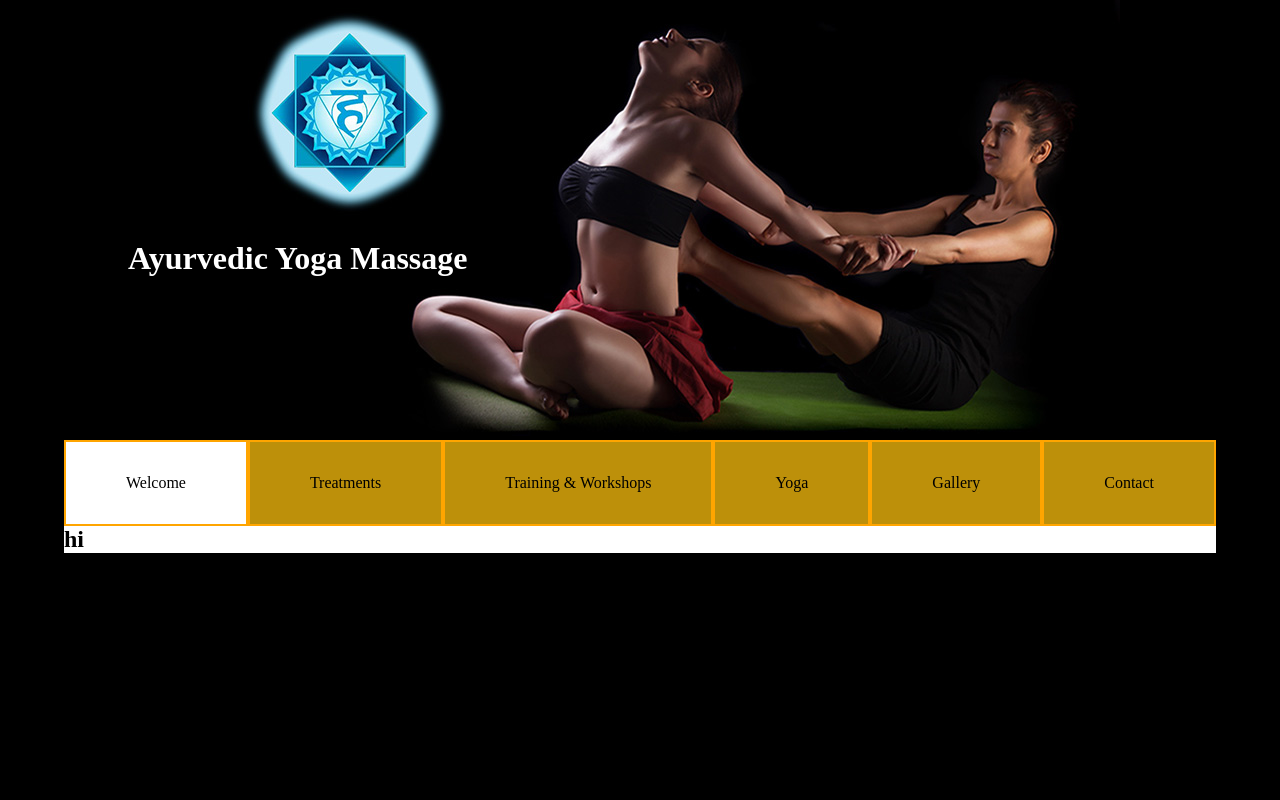
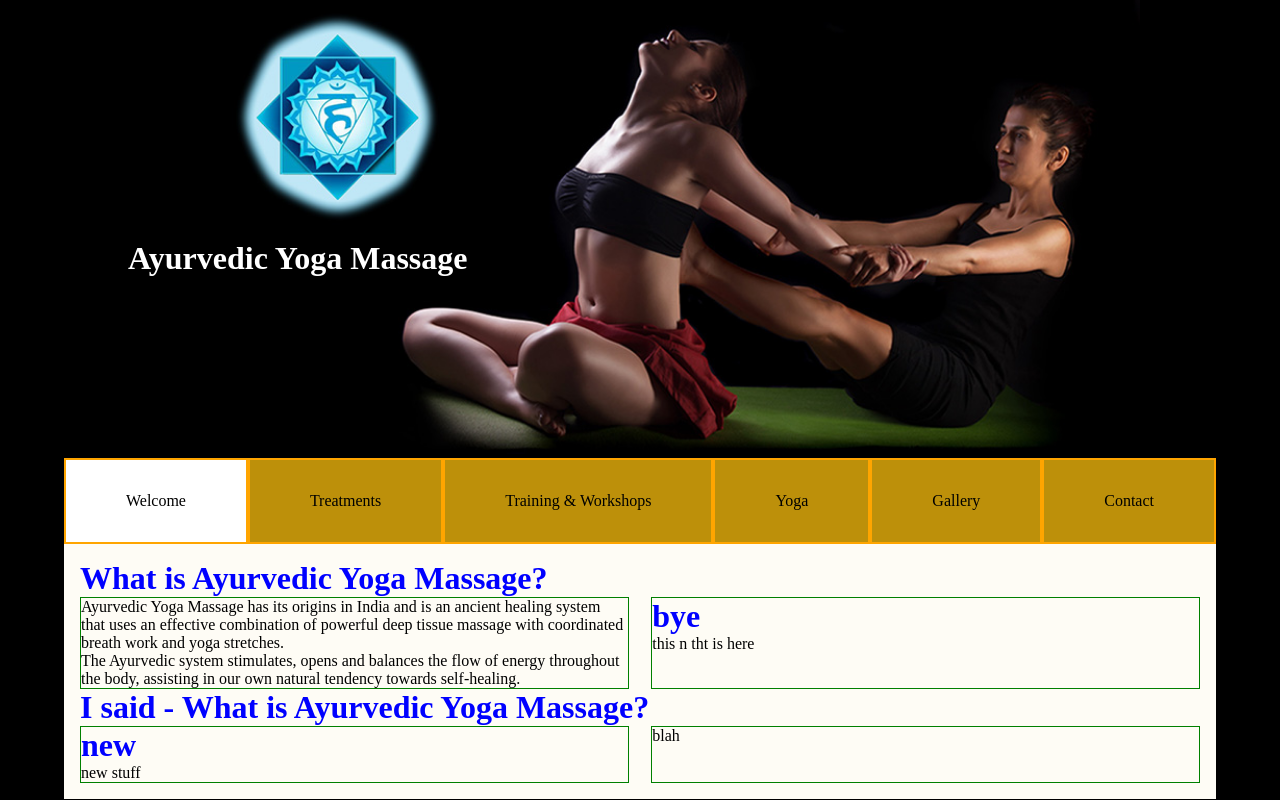
Before and after one commit to aq2/pugjs, a plain HTML site: page dist/index.html in a window 1280 px wide. Drawn offline with Linux system fonts and the light colour scheme.

Commit message:
slow progress

```diff
--- a/dist/index.html
+++ b/dist/index.html
@@ -13,6 +13,7 @@
       <h1>Ayurvedic Yoga Massage</h1>
     </header>
     <main>
+      <!--/ nav-->
       <nav>
         <ul>
           <li class="tab active" rel="welcome">Welcome</li>
@@ -23,9 +24,41 @@
           <li class="tab" rel="contact">Contact</li>
         </ul>
       </nav>
+      <!--/ welcome-->
+      <section class="active">
+        <!--includes here for each tab
+        //- article what can this be?
+
+        -->
+        <h2>What is Ayurvedic Yoga Massage?</h2>
+        <div class="left">
+          <p>
+            Ayurvedic Yoga Massage has its origins in India and is an ancient healing system
+            that uses an effective combination of powerful deep tissue massage with coordinated
+            breath work and yoga stretches.
+          </p>
+          <p>
+            The Ayurvedic system stimulates, opens and balances the flow of energy throughout
+            the body, assisting in our own natural tendency towards self-healing.
+
+          </p>
+        </div>
+        <div class="right">
+          <h2>bye</h2>
+          <p>this n tht is here </p>
+        </div>
+        <h2>I said - What is Ayurvedic Yoga Massage?</h2>
+        <div class="left">
+          <h2>new</h2>
+          <p>new stuff</p>
+        </div>
+        <div class="right">
+          <p>blah</p>
+        </div>
+      </section>
+      <!--/ treaments-->
       <section>
-        <!--includes here for each tab-->
-        <h1>hi</h1>
+        <h2>treatments</h2>
       </section>
     </main>
   </body>
--- a/dist/main.css
+++ b/dist/main.css
@@ -15,7 +15,7 @@ nav li.active {
 }
 section {
   color: #000;
-  background: #fff;
+  background: #fefcf5;
 }
 * {
   margin: 0;
@@ -26,6 +26,10 @@ header {
   text-align: center;
   position: relative;
 }
+header img {
+  width: 90%;
+  max-width: 1000px;
+}
 header h1 {
   position: absolute;
   top: 240px;
@@ -34,6 +38,27 @@ header h1 {
 main {
   width: 90%;
   margin: 0 auto;
+}
+section {
+  display: none;
+  flex-wrap: wrap;
+  padding: 1rem;
+  justify-content: space-between;
+}
+section.active {
+  display: flex;
+}
+section > div {
+  width: 49%;
+  border: 1px solid #008000;
+}
+section .right {
+  text-align: left;
+}
+h2 {
+  color: #00f;
+  font-size: 2rem;
+  width: 100%;
 }
 nav ul {
   display: flex;
```
Also changed, not shown: dist/js/scripts.dev.js (added, +23 -0 lines), js/scripts.js (added, +26 -0 lines), 3 other files.
